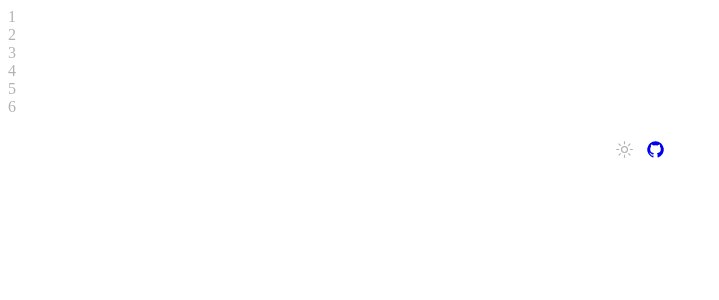
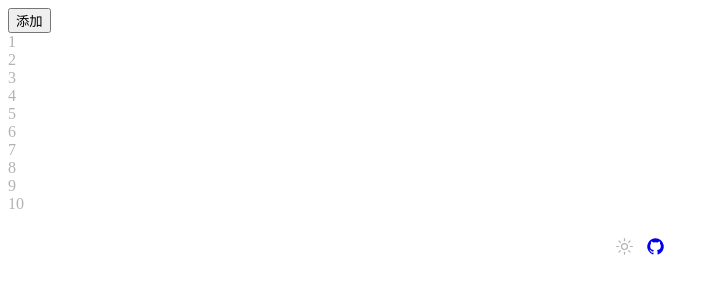
Before and after one commit to tisou1/insistence, a React (Vite) app in the folder packages/react-site/: page /list in a window 1280 px wide. Shown: the top 300 px of the page, without its empty margins (0-719 px from the left). Built offline with nearby package versions, Linux system fonts and the light colour scheme.

Commit message:
feat(List): add nanoid

```diff
--- a/packages/react-site/package.json
+++ b/packages/react-site/package.json
@@ -16,6 +16,7 @@
   "packageManager": "pnpm@7.0.1",
   "dependencies": {
     "click-to-react-component": "^1.0.8",
+    "nanoid": "^3.3.4",
     "react": "^18.1.0",
     "react-dom": "^18.1.0",
     "react-router-dom": "^6.3.0"
--- a/packages/react-site/src/pages/list/index.tsx
+++ b/packages/react-site/src/pages/list/index.tsx
@@ -1,17 +1,34 @@
 import React from 'react'
+import { nanoid } from 'nanoid'
+/**
+ * list的key选择
+ * 1. 看看列表中的项有没有可以作为唯一id的属性
+ * 2. 使用全局的索引
+ */
+interface Item {
+  val: number,
+  id: string
+}
 
-
-const numbers = [1, 2, 3, 4, 5, 6]
-
+const numbers: Item[] = Array.from({ length: 10 }, (v: number, i) => i + 1).map(v => ({val:v, id: nanoid()}))
 export default function List() {
-
+  const [list, setList] = React.useState<Item[]>(numbers)
+  console.log('列表',list);
+  const addItem = () => {
+    let newItem = {
+      val: list.length + 1,
+      id: nanoid()
+    }
+    setList([newItem, ...list])
+  }
   return (
     <div>
+      <button onClick={addItem}>添加</button>
       {
         // 在 map() 方法中的元素需要设置 key 属性。
-        numbers.map(number => (
+        list.map(v => (
           // 通常使用数据中的id来作为元素的key
-         <ListItem key={number} id={number}/>
+         <ListItem key={v.id} id={v.val}/>
         ))
       }
     </div>
```
Also changed, not shown: 1 other file (tests, documents, lock files or other folders).
